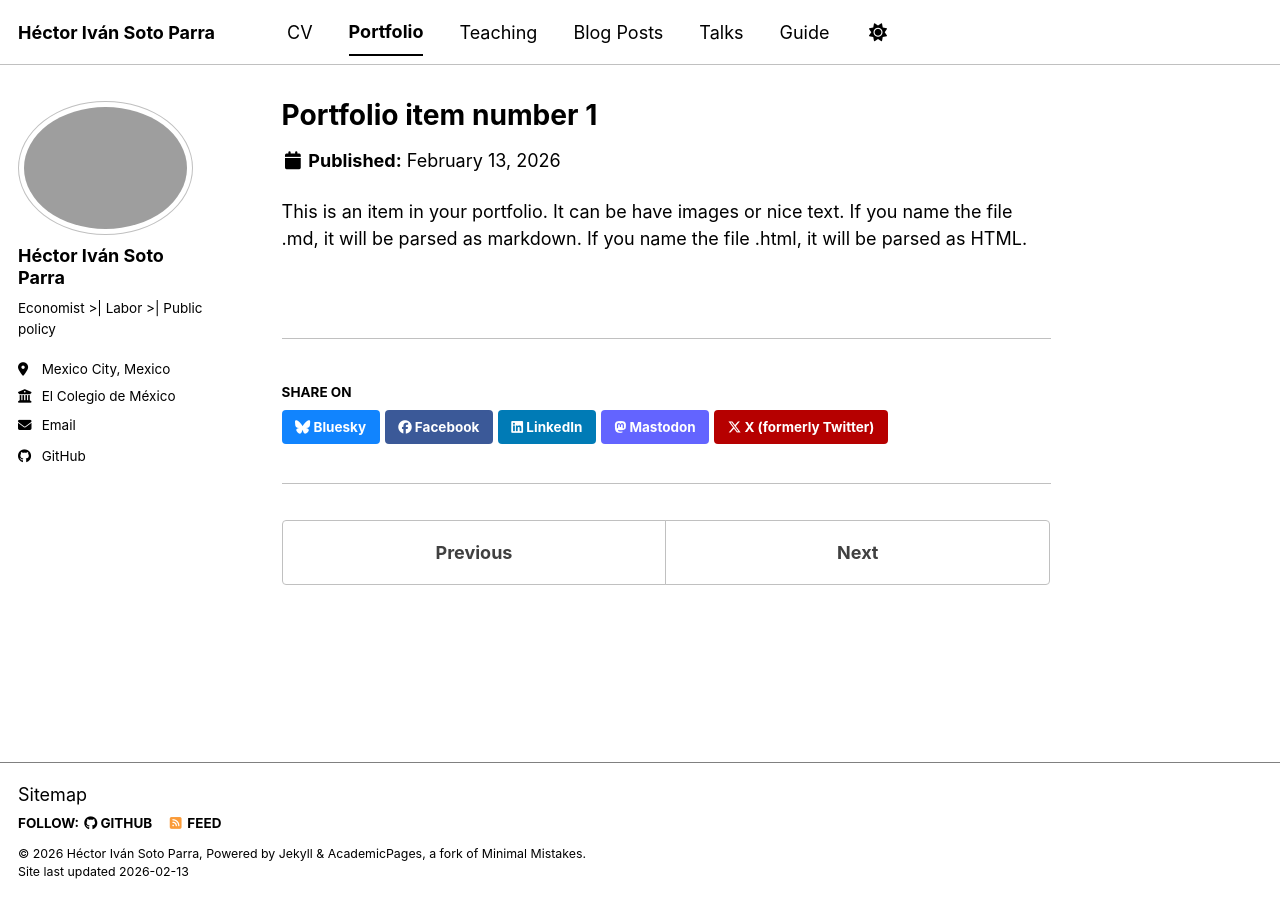
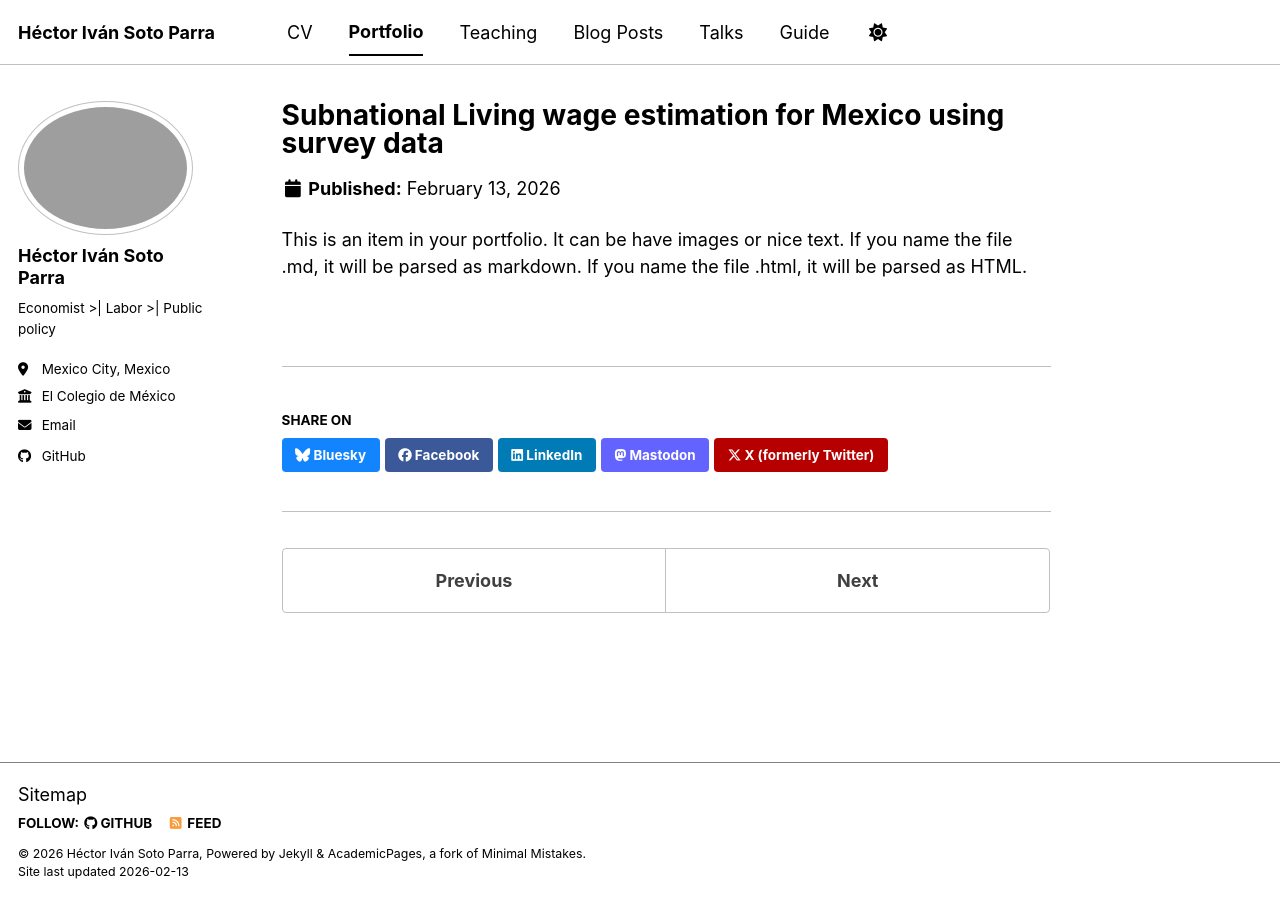
Before and after one commit to hisoto/hisoto.github.io, a Jekyll site: the page built from _portfolio/portfolio-1.md, in a window 1280 px wide. Built offline with Jekyll 4.4.1, drawn with Linux system fonts in a browser that asks for light colours; a script bundle is joined from its source files by our own code; library files that are not in the unit come from our copies.

Commit message:
Prueba portafolio

```diff
--- a/_portfolio/portfolio-1.md
+++ b/_portfolio/portfolio-1.md
@@ -1,6 +1,6 @@
 ---
-title: "Portfolio item number 1"
-excerpt: "Short description of portfolio item number 1<br/><img src='/images/500x300.png'>"
+title: "Subnational Living wage estimation for Mexico using survey data"
+excerpt: "Short description of portfolio item number 1<br/><img src='/images/mapa_wage_urbano.png'>"
 collection: portfolio
 ---
 
```
Also changed, not shown: images/mapa_wage_urbano.png (added).
